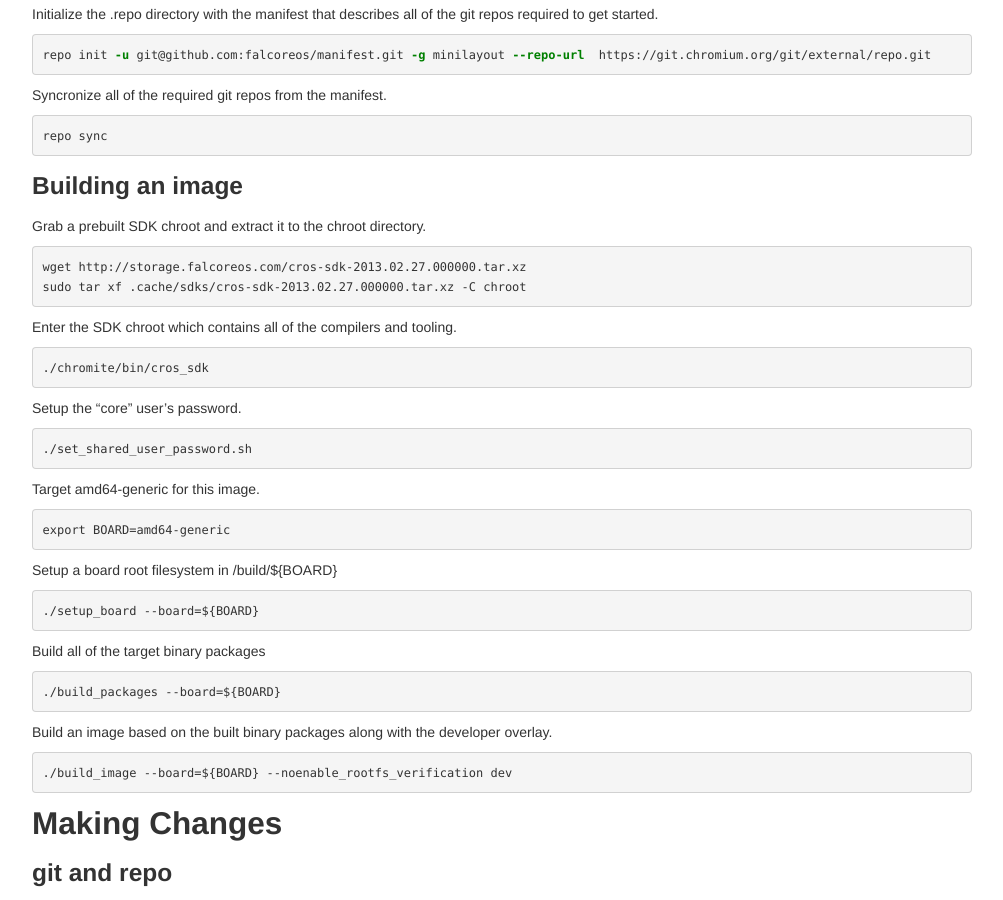
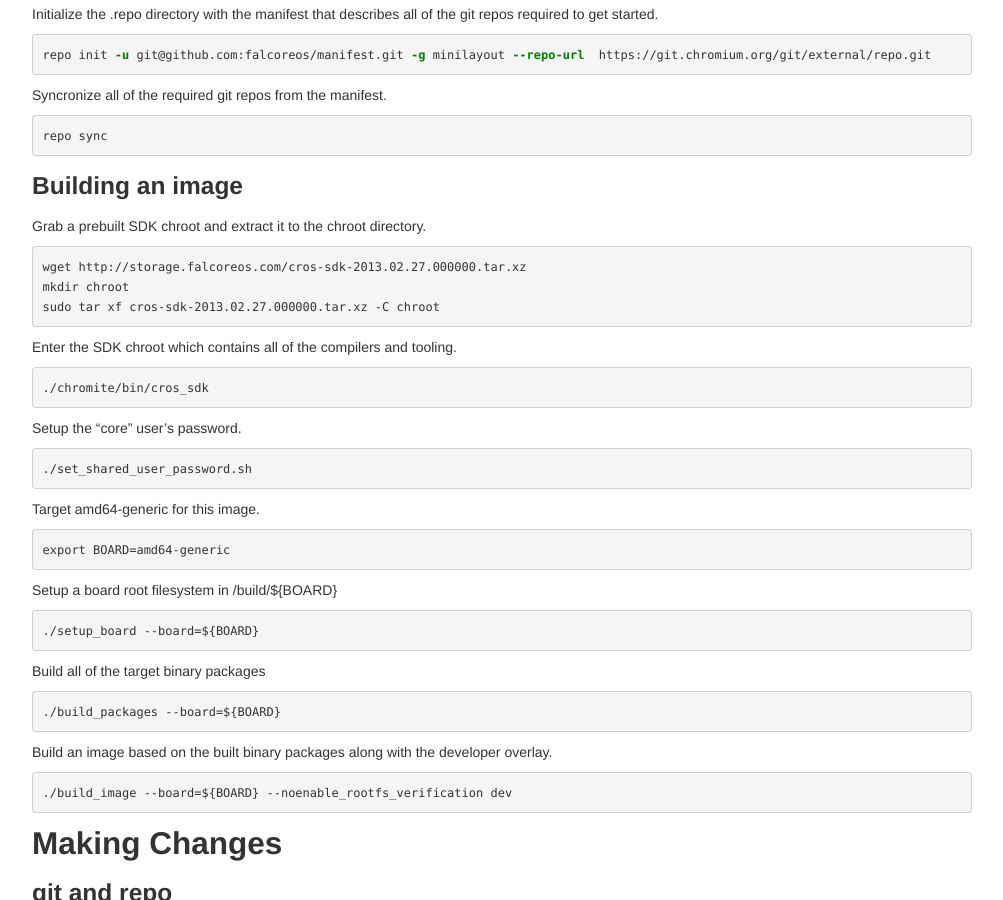
Before and after one commit to RandomStuffs22/coreos.github.com, a Jekyll site: the page built from index.markdown, in a window 1280 px wide and 900 px high, scrolled down 468 px. Shown: the whole window, without its empty margins (138-1141 px from the left). Built offline with Jekyll 4.4.1, drawn with Linux system fonts in a browser that asks for light colours; Markdown is read by kramdown in place of the engine named in the settings.

Commit message:
fix(index): fixup chroot instructions
mkdir and remove .cache prefix

````diff
--- a/index.markdown
+++ b/index.markdown
@@ -54,7 +54,8 @@ Grab a prebuilt SDK chroot and extract it to the chroot directory.
 
 ```
 wget http://storage.falcoreos.com/cros-sdk-2013.02.27.000000.tar.xz
-sudo tar xf .cache/sdks/cros-sdk-2013.02.27.000000.tar.xz -C chroot
+mkdir chroot
+sudo tar xf cros-sdk-2013.02.27.000000.tar.xz -C chroot
 ```
 
 Enter the SDK chroot which contains all of the compilers and tooling.
````
